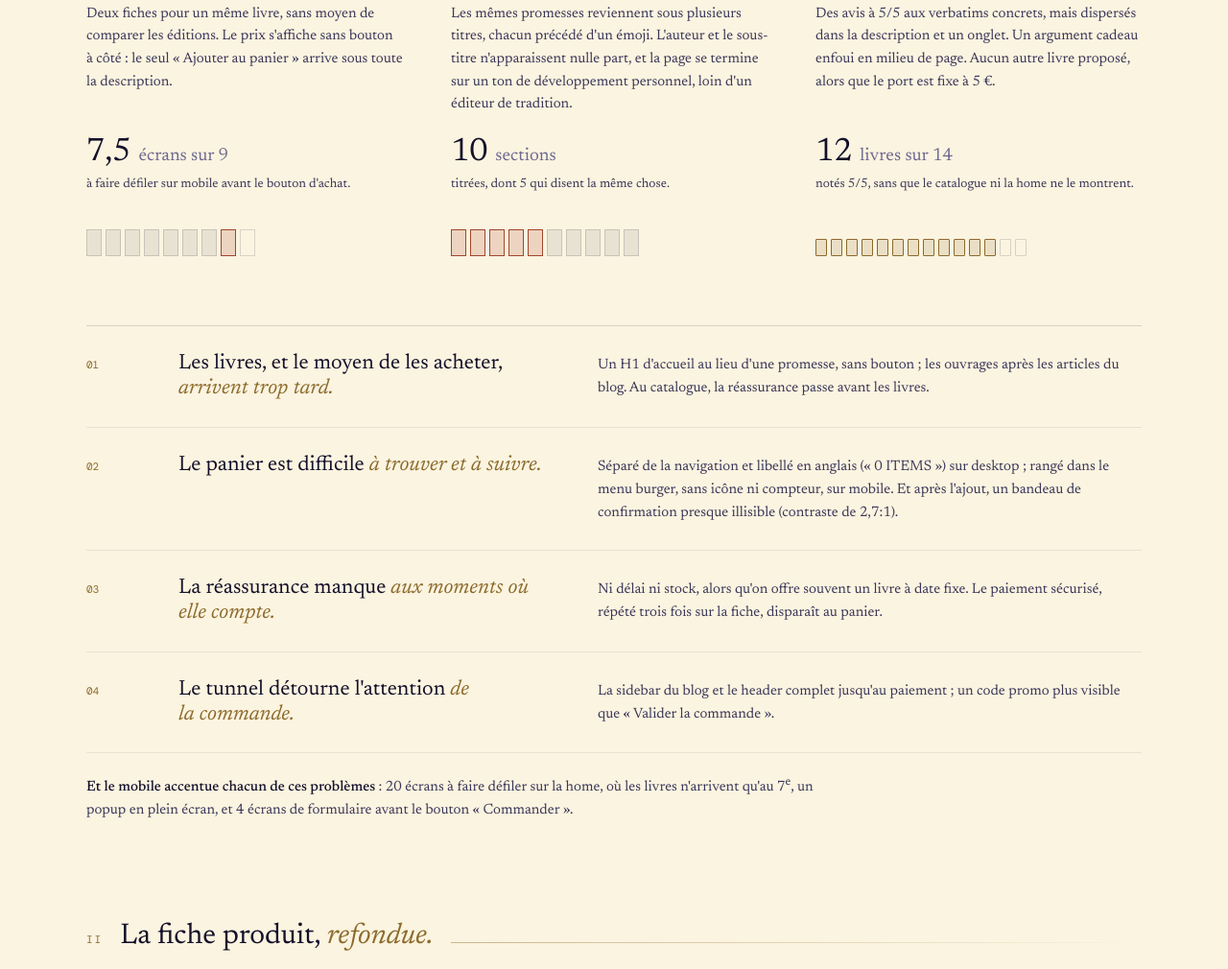
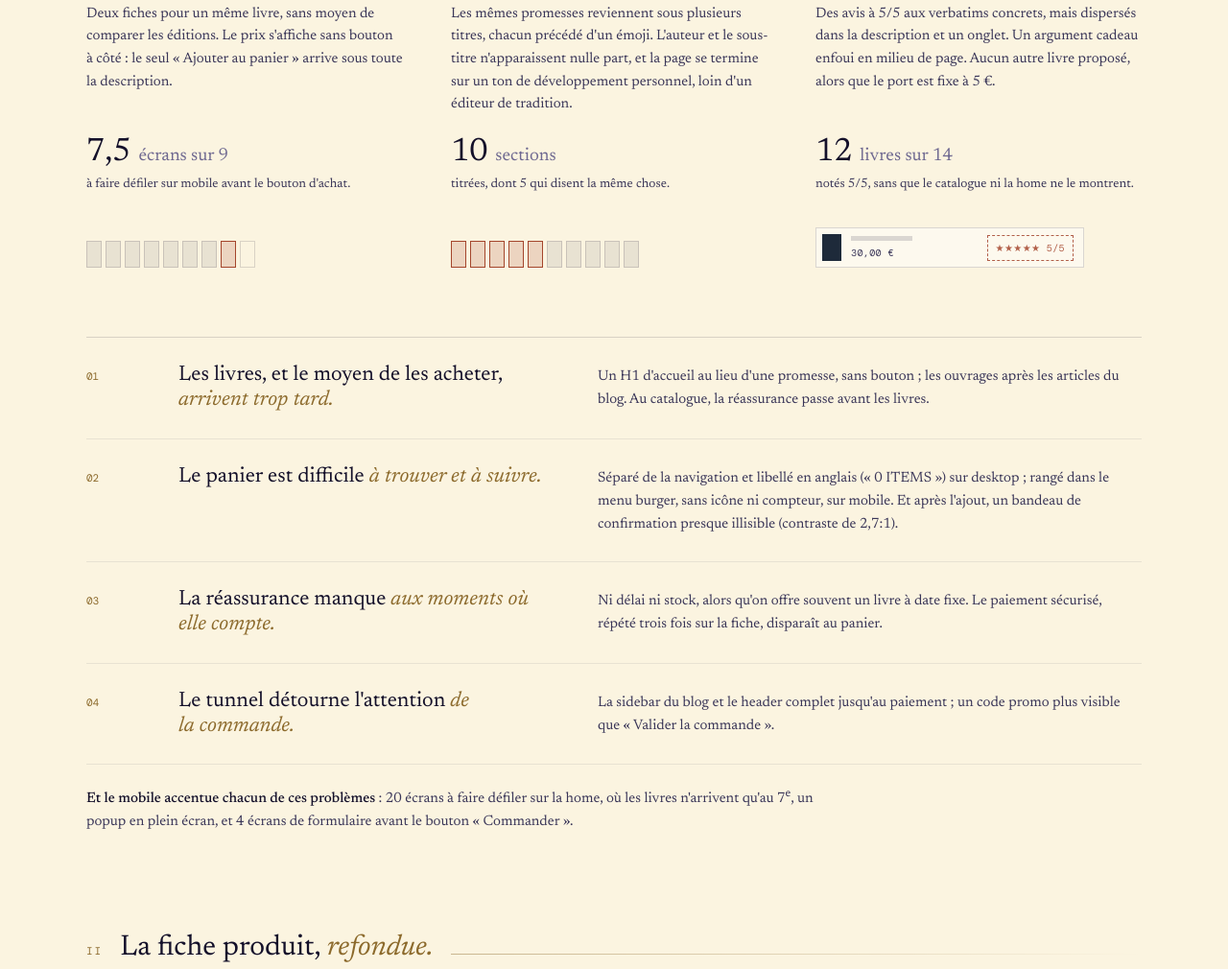
Before and after one commit to annesophierouxconsulting-sys/annesophierouxconsulting-sys.github.io, a plain HTML site: page aplomb/lhonnete-homme/index.html in a window 1280 px wide. Shown: the part 1629-2639 px from the top of the page at 96% size. Drawn offline with nearby package versions, Linux system fonts and the light colour scheme; a script that the page names is missing; a web font is replaced by a local one.

Commit message:
d'Aplomb, étude de cas L'Honnête Homme : mini carte catalogue sans avis pour le constat 3
Co-Authored-By: Claude Opus 5.5 <noreply@anthropic.com>

```diff
--- a/aplomb/lhonnete-homme/index.html
+++ b/aplomb/lhonnete-homme/index.html
@@ -310,7 +310,7 @@ img { max-width: 100%; height: auto; display: block; }
   margin-bottom: 4px;
 }
 .finding-proof strong small { font-size: 0.55em; color: var(--ink-mute); }
-.finding-viz { margin-top: 12px; min-height: 30px; align-items: flex-end; align-content: flex-end; }
+.finding-viz { margin-top: 12px; min-height: 42px; align-items: flex-end; align-content: flex-end; }
 .viz-sections { display: flex; gap: 4px; }
 .viz-sections span { width: 16px; height: 28px; background: var(--ink-a08); border: 1px solid var(--ink-a15); }
 .viz-sections .is-dup { background: rgba(164, 69, 44, 0.18); border-color: var(--alert); }
@@ -318,9 +318,12 @@ img { max-width: 100%; height: auto; display: block; }
 .viz-screens span { width: 16px; height: 28px; border: 1px solid var(--ink-a15); }
 .viz-screens .is-scrolled { background: var(--ink-a08); }
 .viz-screens .is-buy { border-color: var(--alert); background: rgba(164, 69, 44, 0.18); }
-.viz-books { display: flex; gap: 4px; flex-wrap: wrap; }
-.viz-books span { width: 12px; height: 18px; border: 1px solid var(--ink-a15); border-radius: 1px; }
-.viz-books .is-rated { border-color: var(--champagne-fonce); background: rgba(140, 106, 44, 0.15); }
+.viz-card { display: flex; align-items: center; gap: 10px; padding: 6px 10px 6px 6px; border: 1px solid var(--ink-a15); background: rgba(255,255,255,0.45); max-width: 280px; }
+.viz-card-cover { width: 20px; height: 28px; flex: none; background: #1E2A3A; }
+.viz-card-body { display: flex; flex-direction: column; gap: 5px; flex: none; }
+.viz-card-title { width: 64px; height: 5px; background: var(--ink-a15); }
+.viz-card-price { font-family: var(--font-mono); font-size: 10px; letter-spacing: 0.04em; color: var(--ink-soft); }
+.viz-card-missing { margin-left: auto; padding: 5px 8px; border: 1px dashed var(--alert); font-family: var(--font-mono); font-size: 10px; letter-spacing: 0.04em; color: var(--alert); opacity: 0.85; white-space: nowrap; }
 .viz-contrast { display: flex; gap: 8px; }
 .viz-contrast span {
   font-family: var(--font-mono);
@@ -859,8 +862,10 @@ a.shot-frame::after {
           <h3>Les vrais atouts restent cachés.</h3>
           <p>Des avis à 5/5 aux verbatims concrets, mais dispersés dans la description et un onglet. Un argument cadeau enfoui en milieu de page. Aucun autre livre proposé, alors que le port est fixe à 5&nbsp;€.</p>
           <p class="finding-proof"><strong>12 <small>livres sur 14</small></strong>notés 5/5, sans que le catalogue ni la home ne le montrent.</p>
-          <div class="finding-viz viz-books" aria-hidden="true">
-            <span class="is-rated"></span><span class="is-rated"></span><span class="is-rated"></span><span class="is-rated"></span><span class="is-rated"></span><span class="is-rated"></span><span class="is-rated"></span><span class="is-rated"></span><span class="is-rated"></span><span class="is-rated"></span><span class="is-rated"></span><span class="is-rated"></span><span></span><span></span>
+          <div class="finding-viz viz-card" aria-hidden="true">
+            <span class="viz-card-cover"></span>
+            <span class="viz-card-body"><span class="viz-card-title"></span><span class="viz-card-price">30,00 €</span></span>
+            <span class="viz-card-missing">★★★★★ 5/5</span>
           </div>
         </li>
       </ol>
```
